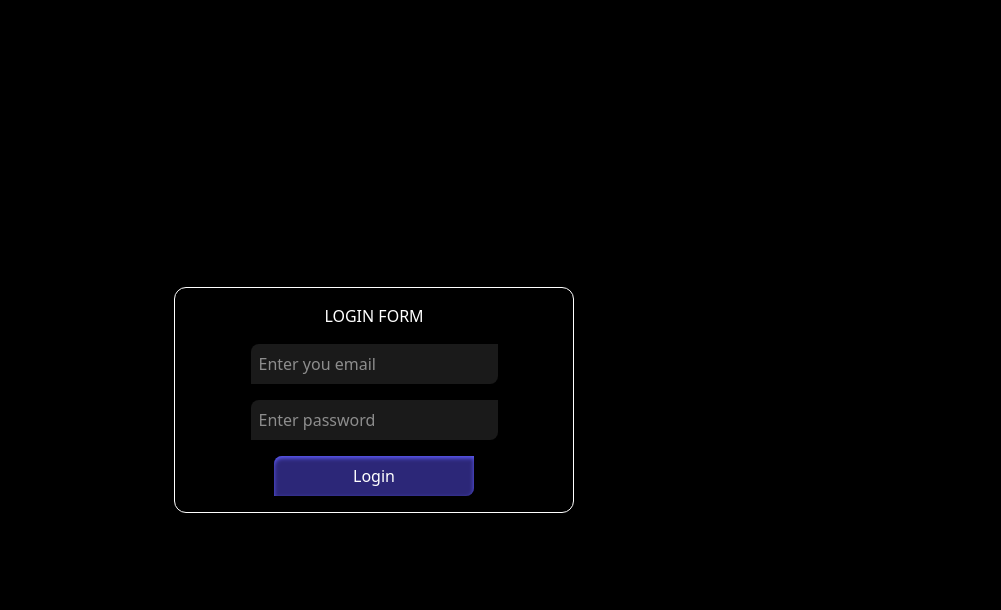
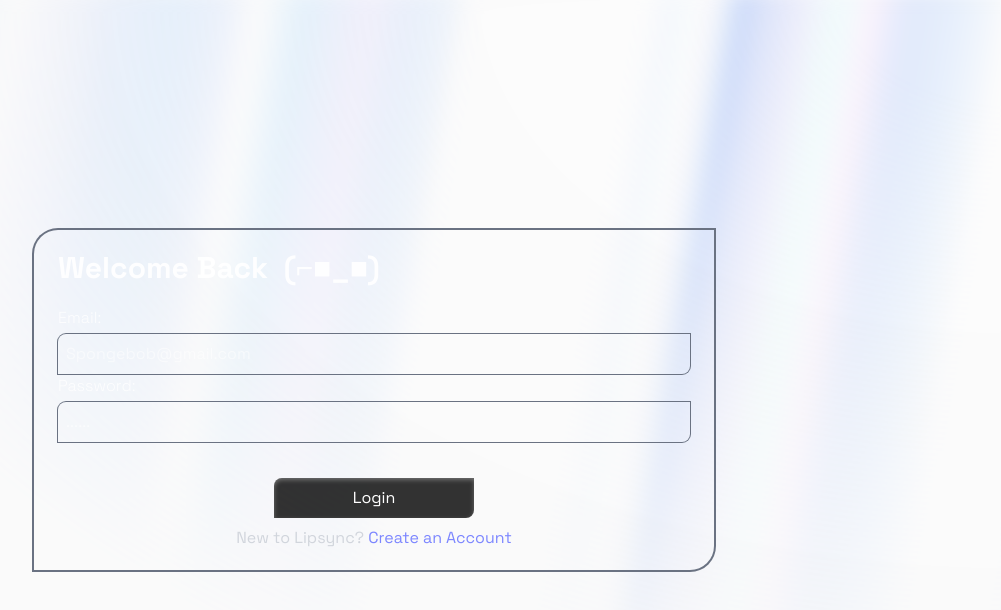
Before and after one commit to Sarthak-builds/lipsync-frontend, a React (Vite) app: page /login in a window 1280 px wide. Shown: the top 610 px of the page, without its empty margins (266-1267 px from the left). Built offline with nearby package versions, Linux system fonts and the light colour scheme; no server answers.

Commit message:
minor changes

```diff
--- a/src/components/UI/Button.tsx
+++ b/src/components/UI/Button.tsx
@@ -7,7 +7,7 @@ interface ButtonProps {
 const Button: React.FC<ButtonProps> = ({type, text, onClick}) => {
 
     return (
-        <button type={type} onClick={onClick} className="inset-shadow-sm inset-shadow-indigo-500/95 bg-indigo-900/90 hover:bg-indigo-600/70 text-white px-4 py-2  max-w-50 w-full rounded-tl-lg rounded-br-lg">{text}</button>
+        <button type={type} onClick={onClick} className="inset-shadow-sm inset-shadow-white/30 bg-black/80  hover:bg-balck text-white px-4 py-2  max-w-50 w-full rounded-tl-lg rounded-br-lg">{text}</button>
     )
 }
 
--- a/src/components/UI/Input.tsx
+++ b/src/components/UI/Input.tsx
@@ -12,7 +12,7 @@ const Input: React.FC<InputProps> = ({type, name, value, placeholder, onChange})
     return(
         <div>
             <input type ={type} name={name} value={value} placeholder={placeholder} onChange={onChange}
-            className="bg-white/10 px-2 text-white h-fit py-2 text-md w-full rounded-tl-lg rounded-br-lg outline-none">
+            className="ring-1 ring-gray-500 px-2 text-white h-fit py-2 text-md w-full rounded-tl-lg rounded-br-lg outline-none">
             </input>
         </div>
     )
--- a/src/components/authentication/LoginForm.tsx
+++ b/src/components/authentication/LoginForm.tsx
@@ -3,6 +3,8 @@ import Input from "../UI/Input";
 import Button from "../UI/Button";
 import { useAuthStore } from "../../stores/authStore";
 import { useNavigate } from "react-router-dom";
+import { Link } from "react-router-dom";
+import { AuroraBackground } from "../UI/aurora-background";
 
 
 const LoginForm: React.FC = ()=> {
@@ -29,14 +31,44 @@ const navigate = useNavigate();
    }
 
     return (
-        <div className="w-full h-screen flex bg-black text-white justify-center items-center">
-             <form onSubmit={handleSubmit} className="flex flex-col gap-4  py-4 rounded-xl border-1  justify-center items-center w-100 h-fit ">
-                <h2 className="">LOGIN FORM</h2>
-                <Input type="email" name="email" value={email} placeholder="Enter you email" onChange={handleChange}></Input>
-                <Input type="password" name="password" value={password} placeholder="Enter password" onChange={handleChange}></Input>
-                <Button type="submit" text="Login"></Button>
+         <AuroraBackground>
+        <div className="z-20 text-white flex justify-center items-center w-full h-screen font-grotesk">
+            <form onSubmit={handleSubmit} className="flex flex-col gap-5 px-6 py-5 rounded-tl-3xl rounded-br-3xl  ring-2 ring-gray-500 border-gray-500  justify-between w-170 h-fit">
+                <div className="flex flex-col justify-center">
+                    <h2 className="text-3xl font-bold text-white/90">Welcome Back  <span className="px-2">(⌐■_■)</span></h2>
+                {/* <p className="text-left text-gray-300">We missed you </p> */}
+                </div>
+
+                <div>
+                    <div className="flex flex-col gap-1">
+                 <h3 className="text-md font-light text-white/80">Email: </h3>
+                <Input type="string" name="email" value={email} placeholder="Spongebob@gmail.com" onChange={handleChange}></Input>
+                </div>
+                <div className="flex flex-col gap-1">
+                 <h3 className="text-md font-light text-white/80">Password:</h3>
+                <Input type="string" name="password" value={password} placeholder="......" onChange={handleChange}></Input>
+                </div>
+                </div>
+
+                <div className="w-full flex flex-col items-center justify-center mt-4 gap-2">
+                    <Button type="submit" text="Login"></Button>
+                    <p className="text-gray-300"> New to Lipsync?{" "}
+    <Link to="/register" className="text-indigo-400 hover:underline">
+      Create an Account
+    </Link></p>
+                </div>
             </form>
         </div>
+        </AuroraBackground>
+
+        // <div className="w-full h-screen flex bg-black text-white justify-center items-center">
+        //      <form onSubmit={handleSubmit} className="flex flex-col gap-4  py-4 rounded-xl border-1  justify-center items-center w-100 h-fit ">
+        //         <h2 className="">LOGIN FORM</h2>
+        //         <Input type="email" name="email" value={email} placeholder="Enter you email" onChange={handleChange}></Input>
+        //         <Input type="password" name="password" value={password} placeholder="Enter password" onChange={handleChange}></Input>
+        //         <Button type="submit" text="Login"></Button>
+        //     </form>
+        // </div>
     )
 }
 export default LoginForm;
--- a/src/components/authentication/SignupForm.tsx
+++ b/src/components/authentication/SignupForm.tsx
@@ -36,26 +36,25 @@ try {
     return (
         <AuroraBackground>
         <div className="z-20 text-white flex justify-center items-center w-full h-screen font-grotesk">
-            <form onSubmit={handleSubmit} className="flex flex-col gap-5 px-6 py-5 rounded-tl-3xl rounded-br-3xl  ring-2 ring-gray-500 border-gray-500  justify-between w-170 h-fit">
+            <form onSubmit={handleSubmit} className="flex flex-col gap-7 px-6 py-5 rounded-tl-3xl rounded-br-3xl  ring-2 ring-gray-500 border-gray-500  justify-between w-150 h-fit">
                 <div className="flex flex-col justify-center">
-                    <h2 className="text-3xl font-bold text-white/95">Create Account</h2>
+                    <h2 className="text-3xl font-bold text-white/95">Create Account <span className="px-1">◔◡◔</span></h2>
                 <p className="text-left text-gray-300">Welcome to Lipsync : Your AI-powered video generation and speech sync tool.</p>
                 </div>
 
                 <div>
-                    <div className="flex flex-col gap-1">
+                    <div className="flex items-center justify-between gap-3">
                  <h3 className="text-md font-light text-white/80">FirstName:</h3>
                 <Input type="string" name="firstName" value={first_name} placeholder="Spongebob" onChange={handleChange}></Input>
-                </div>
-                <div className="flex flex-col gap-1">
                  <h3 className="text-md font-light text-white/80">LastName:</h3>
                 <Input type="string" name="lastName" value={last_name} placeholder="Squarepants" onChange={handleChange}></Input>
                 </div>
-                 <div className="flex flex-col gap-1">
+
+                 <div className="flex flex-col gap-1 py-1">
                  <h3 className="text-md font-light text-white/80">Email:</h3>
                 <Input type="email" name="email" value={email} placeholder="spongebob@gmail.com" onChange={handleChange}></Input>
                 </div>
-                 <div className="flex flex-col gap-1">
+                 <div className="flex flex-col gap-1 py-1">
                  <h3 className="text-md font-light text-white/80">Password:</h3>
                 <Input type="password" name="password" value={password} placeholder="....." onChange={handleChange}></Input>
                 </div>
@@ -64,7 +63,7 @@ try {
                 <div className="w-full flex flex-col items-center justify-center mt-4 gap-2">
                     <Button type="submit" text="Signup"></Button>
                     <p className="text-gray-300"> Already have an Account?{" "}
-    <Link to="/login" className="text-indigo-400 hover:underline">
+    <Link to="/login" className="text-red-500 hover:underline">
       Login
     </Link></p>
                 </div>
```
